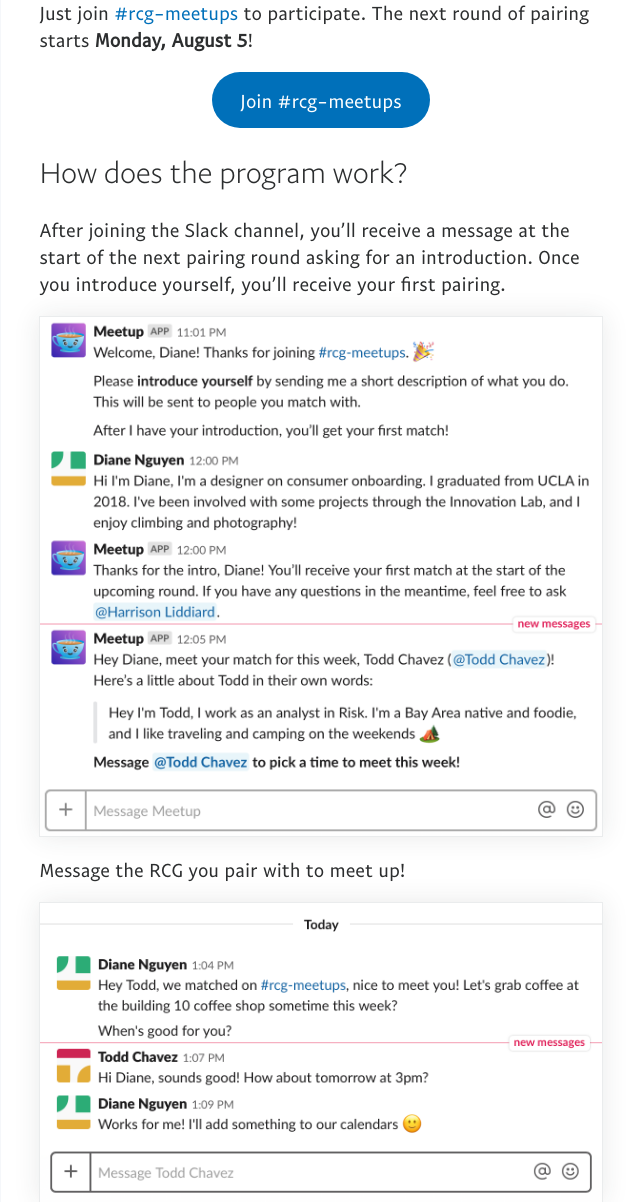
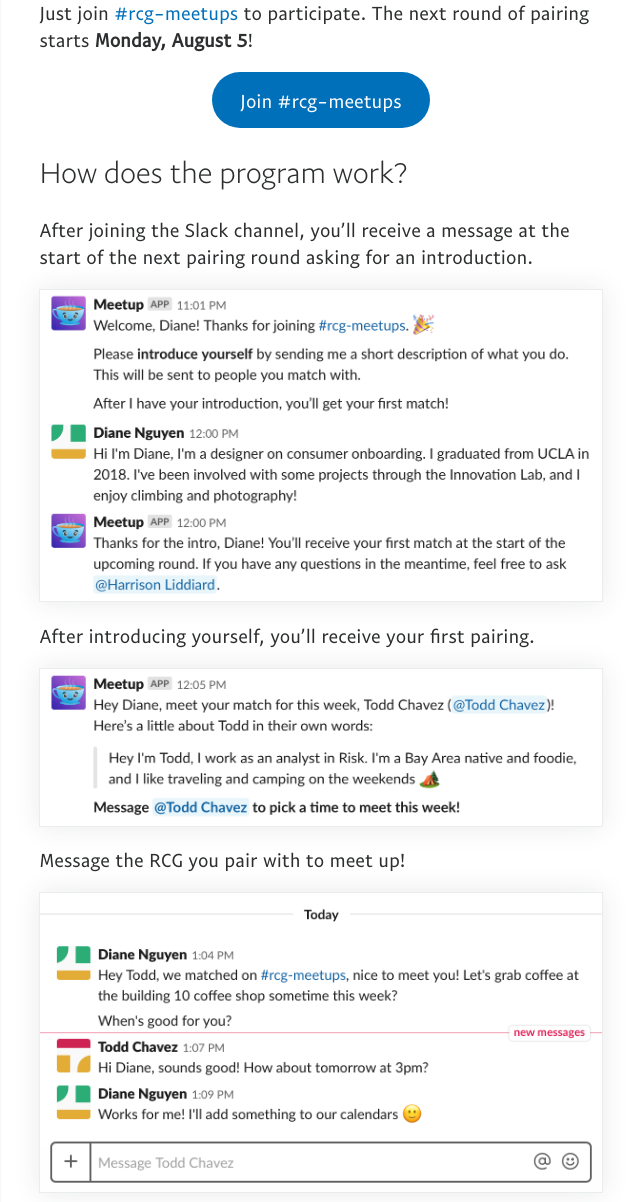
Before and after one commit to liddiard/slack-meetups, a Django app: page /rcg/ in a window 1280 px wide. Shown: the part 529-1731 px from the top of the page, without its empty margins (319-959 px from the left). Run offline with Django 3.2, Linux system fonts and the light colour scheme; parts of the project's set-up code (start-up, migrations or seed data) failed here and were passed over.

Commit message:
update screenshots and copy for RCG meetups page

```diff
--- a/matcher/templates/rcg_meetups.html
+++ b/matcher/templates/rcg_meetups.html
@@ -26,8 +26,10 @@
             </div>
 
             <h2>How does the program work?</h2>
-            <p>After joining the Slack channel, you’ll receive a message at the start of the next pairing round asking for an introduction. Once you introduce yourself, you’ll receive your first pairing.</p>
-            <img src="{% static 'images/first_interaction.png' %}" alt="First interaction with RCG Meetups bot – welcome, introduction, and match" class="inline" />
+            <p>After joining the Slack channel, you’ll receive a message at the start of the next pairing round asking for an introduction.</p>
+            <img src="{% static 'images/first_interaction.png' %}" alt="First interaction with RCG Meetups bot – welcome and introduction" class="inline" />
+            <p>After introducing yourself, you’ll receive your first pairing.</p>
+            <img src="{% static 'images/receive_match.png' %}" alt="Receiving a match from the bot" class="inline" />
             <p>Message the RCG you pair with to meet up!</p>
             <img src="{% static 'images/message_match.png' %}" alt="Messaging the person you matched with" class="inline" />
             <p>Pairing rounds start on the first and third Monday of each month. For following rounds, you’ll be asked if you want to be paired with someone new this week.</p>
@@ -38,10 +40,10 @@
             <h2>Example schedule for a month</h2>
             <img src="{% static 'images/month_calendar_matching_schedule.png' %}" alt="Example matching schedule for a month" class="inline calendar" />
 
-            <h2>Goal</h2>
+            <h2>Why RCG Meetups?</h2>
             <p>The goal of RCG Meetups is to to help you make new friends and grow your network at PayPal.</p>
-            <p>It can be hard to meet other recent college grads between RCG Program events. Participating in RCG Meetups gives you more familiar faces the next time you’re at an RCG gathering.</p>
-            <p>1:1 meetups also help you gain insight into different parts of the company. And who knows, you might find someone you have a lot in common with who you wouldn’t have met otherwise.</p>
+            <p>It can be difficult to get to know other recent college grads outside of quarterly events. Participating in RCG Meetups gives you more familiar faces the next time you’re at an RCG gathering.</p>
+            <p>1:1 meetups also help you gain insight into different parts of the company. You might even find someone you have a lot in common with who you wouldn’t have met otherwise!</p>
             <p>Participate by joining the channel. <span class="next-session"></span></p>
 
             <div class="actions">
```
Also changed, not shown: matcher/static/images/first_interaction.png, matcher/static/images/receive_match.png (added).
